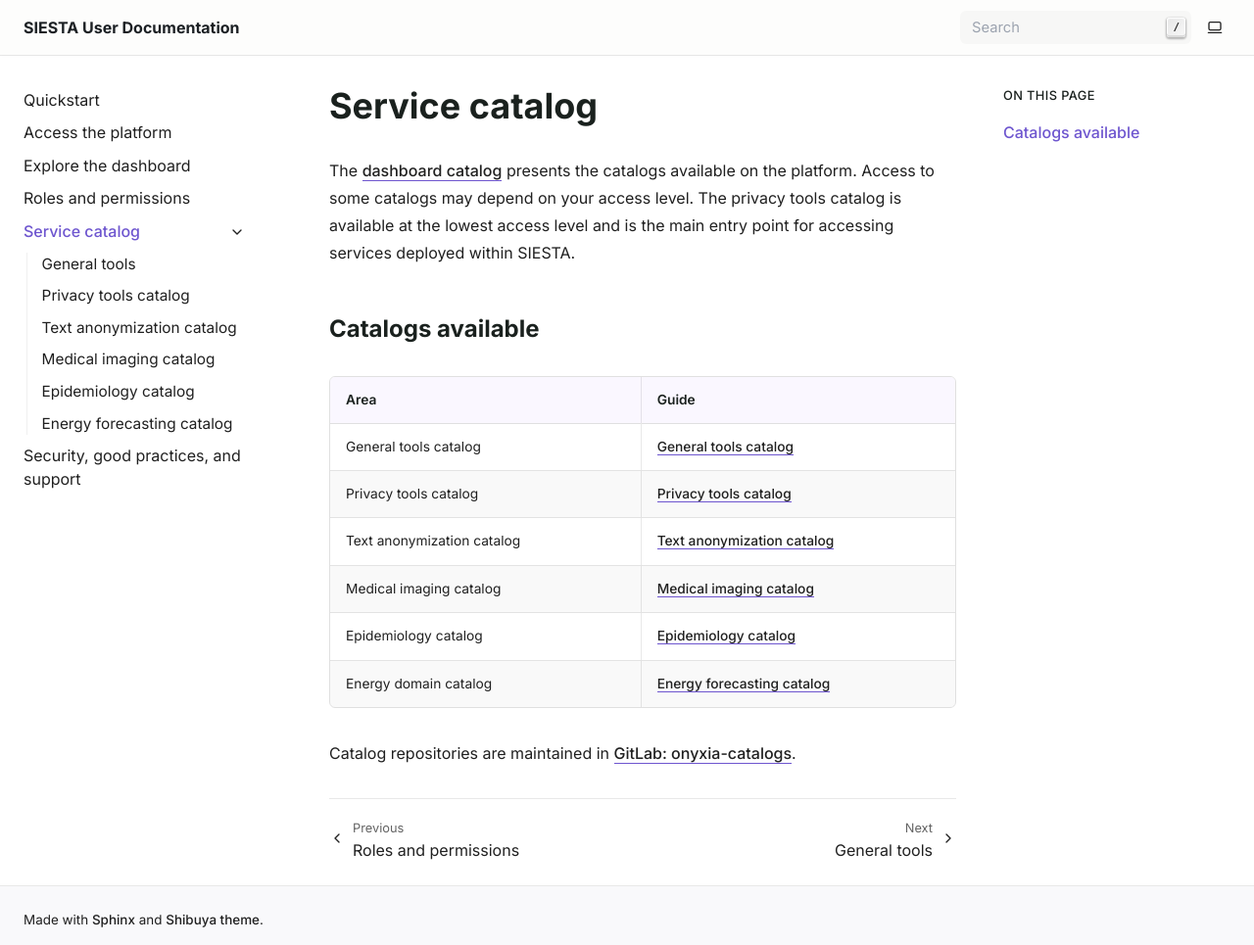
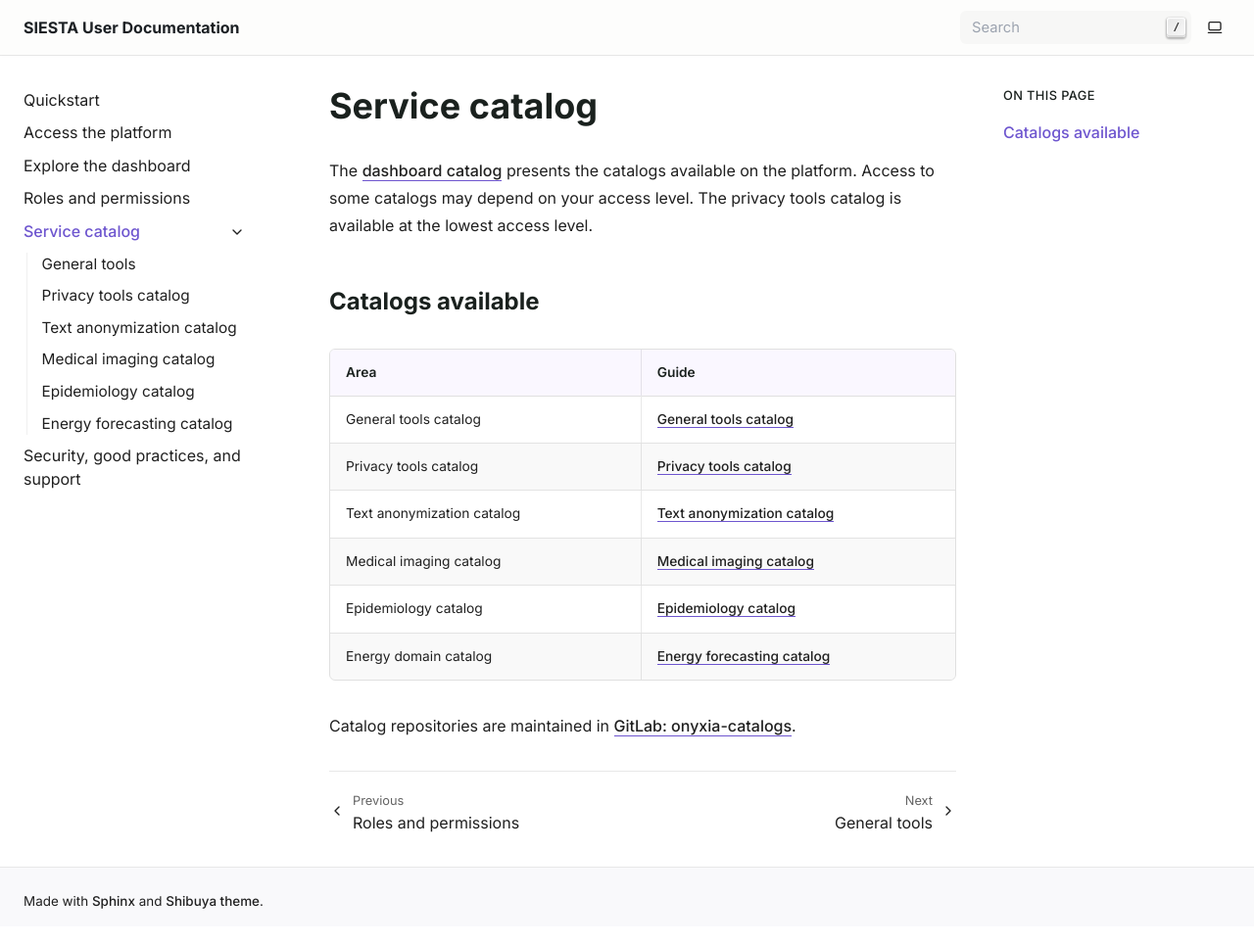
Before and after one commit to SIESTA-eu/siesta-docs, a Sphinx documentation site: the page built from docs/catalog/index.md, in a window 1280 px wide and 965 px high. Shown: the whole window at 98% size. Built offline with Sphinx 7.4.7, drawn with Linux system fonts in a browser that asks for light colours.

Commit message:
Update catalogs

```diff
--- a/docs/catalog/index.md
+++ b/docs/catalog/index.md
@@ -1,6 +1,6 @@
 # Service catalog
 
-The [dashboard catalog](https://dashboard.cloud.eosc-siesta.eu/catalog) presents the catalogs available on the platform. Access to some catalogs may depend on your access level. The privacy tools catalog is available at the lowest access level and is the main entry point for accessing services deployed within SIESTA.
+The [dashboard catalog](https://dashboard.cloud.eosc-siesta.eu/catalog) presents the catalogs available on the platform. Access to some catalogs may depend on your access level. The privacy tools catalog is available at the lowest access level.
 
 ## Catalogs available
 
```
